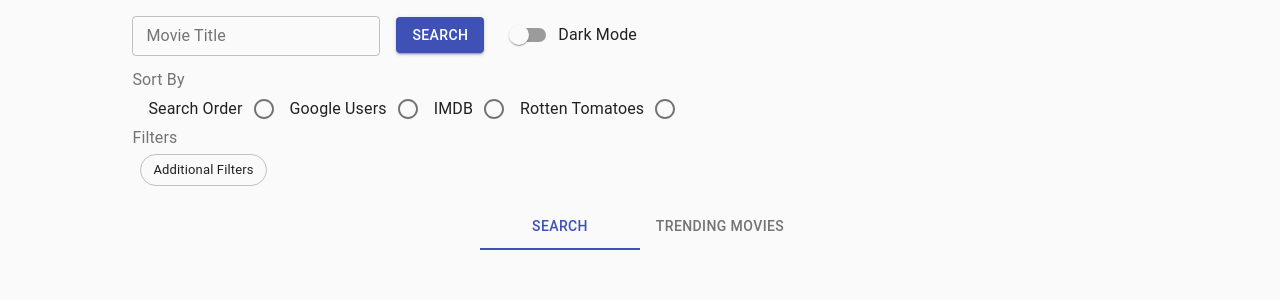
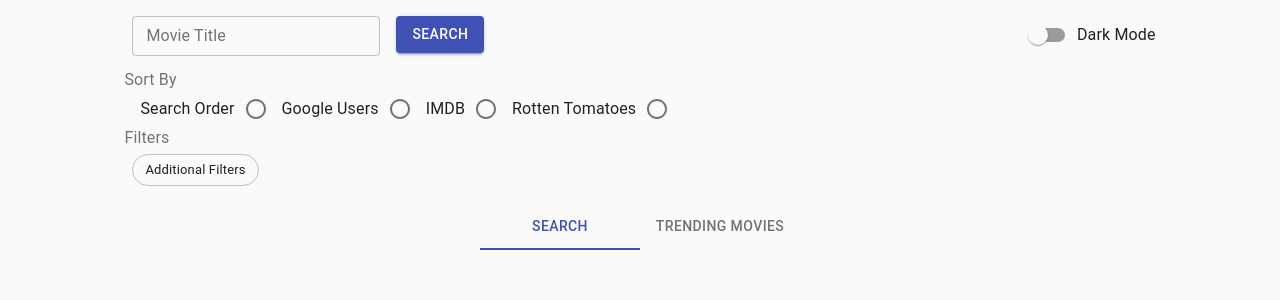
Before and after one commit to tonyz0909/movie-rec-app, a React (Create React App) app: page / in a window 1280 px wide. Shown: the top 300 px of the page. Built offline with nearby package versions, Linux system fonts and the light colour scheme.

Commit message:
added delete movie option

```diff
--- a/src/App.js
+++ b/src/App.js
@@ -7,7 +7,6 @@ import Button from '@material-ui/core/Button';
 import Container from '@material-ui/core/Container';
 import CssBaseline from '@material-ui/core/CssBaseline';
 import Grid from '@material-ui/core/Grid';
-import TextField from '@material-ui/core/TextField';
 import Switch from '@material-ui/core/Switch';
 import FormControlLabel from '@material-ui/core/FormControlLabel';
 
@@ -16,6 +15,7 @@ import Filters from './components/Filters';
 import Menu from './components/Menu';
 import OutlinedCard from './components/OutlinedCard';
 import Trailer from './components/Trailer';
+import Search from './components/Search';
 
 const useStyles = makeStyles((theme) => ({
   root: {
@@ -30,8 +30,8 @@ function App() {
   const storedData = JSON.parse(localStorage.getItem('movieData'));
   const storedTrendingData = JSON.parse(localStorage.getItem('trendingMovies'));
   const [darkMode, setDarkMode] = useState(false);
-  const testData = require('./test-data.json');
-  const [title, setTitle] = useState("batman begins");
+  // const testData = require('./test-data.json');
+  // const [title, setTitle] = useState("batman begins");
   const [movieData, setMovieData] = useState(storedData || {}); // complete list of movies, test json - testData
   const [filteredMovies, setFilteredMovies] = useState(storedData || []); // filtered list of movies
   const [trendingMovies, setTrendingMovies] = useState(storedTrendingData || {});
@@ -57,30 +57,33 @@ function App() {
   useEffect(() => {
     // localStorage only accepts strings, so stringify before storing
     localStorage.setItem('movieData', JSON.stringify(movieData));
-    console.log(movieData);
+    // console.log(movieData);
   }, [movieData]);
 
   useEffect(() => {
     // localStorage only accepts strings, so stringify before storing
     localStorage.setItem('trendingMovies', JSON.stringify(trendingMovies));
-    console.log(trendingMovies);
+    // console.log(trendingMovies);
   }, [trendingMovies]);
 
-  useEffect(() => {
-    console.log(filteredMovies);
-  }, [filteredMovies]);
+  // useEffect(() => {
+  //   console.log(filteredMovies);
+  // }, [filteredMovies]);
 
   useEffect(() => {
     console.log(errors);
   }, [errors]);
 
   useEffect(() => {
-    console.log(darkMode);
-  }, [darkMode]);
-
-  useEffect(() => {
     useTrending ? updateFilteredMovies(trendingMovies) : updateFilteredMovies(movieData);
   }, [sortBy, filters, useTrending]);
+
+  let deleteMovie = (title) => {
+    let newMovieData = { ...movieData };
+    delete newMovieData[title];
+    setMovieData(newMovieData);
+    updateFilteredMovies(newMovieData);
+  }
 
   let updateFilteredMovies = (movieData) => {
     let unsortedMovies = Object.values(movieData);
@@ -146,9 +149,9 @@ function App() {
     return moviesData;
   }
 
-  let addMovie = (e) => {
+  let addMovie = (e, movieTitle) => {
     e.preventDefault();
-    getUrl(title, null).then(newMovie => {
+    getUrl(movieTitle, null).then(newMovie => {
       console.log(newMovie);
       // if movie hasn't already been added, add to movies list
       if (newMovie && !movieData[newMovie.title]) {
@@ -255,9 +258,6 @@ function App() {
       <Container maxWidth="xl" >
         <Box width="85%" style={{ margin: 'auto' }}>
           <div className={classes.root}>
-            <form className={classes.root} onSubmit={addMovie}>
-              <TextField id="outlined-basic" label="Movie Title" variant="outlined" size="small" onChange={(e) => setTitle(e.target.value)} />
-              <Button variant="contained" type="submit" color="primary">Search</Button>
             <FormControlLabel
               control={<Switch
                 checked={darkMode}
@@ -267,7 +267,9 @@ function App() {
                 inputProps={{ 'aria-label': 'secondary checkbox' }}
               />}
               label="Dark Mode"
+              style={{float:'right'}}
             />
+            <Search addMovie={addMovie} />
             <div>
               <Filters
                 filters={filters}
@@ -276,7 +278,6 @@ function App() {
                 sortBy={sortBy}
                 setSortBy={setSortBy} />
             </div>
-            </form>
             <Menu useTrending={useTrending} setUseTrending={setUseTrending} />
           </div>
           {/* <Button variant="contained" onClick={getTrendingMovies} color="primary">Get Trending Movies</Button> */}
@@ -284,7 +285,7 @@ function App() {
             {filteredMovies[0] && filteredMovies.map((movie) => {
               return (
                 <Grid item sm={12} md={6} lg={4}>
-                  <OutlinedCard movieData={movie} />
+                  <OutlinedCard movieData={movie} deleteMovie={deleteMovie} useTrending={useTrending} />
                 </Grid>
               )
             })}
```
Lines whose indentation alone changed are shown as unchanged.
